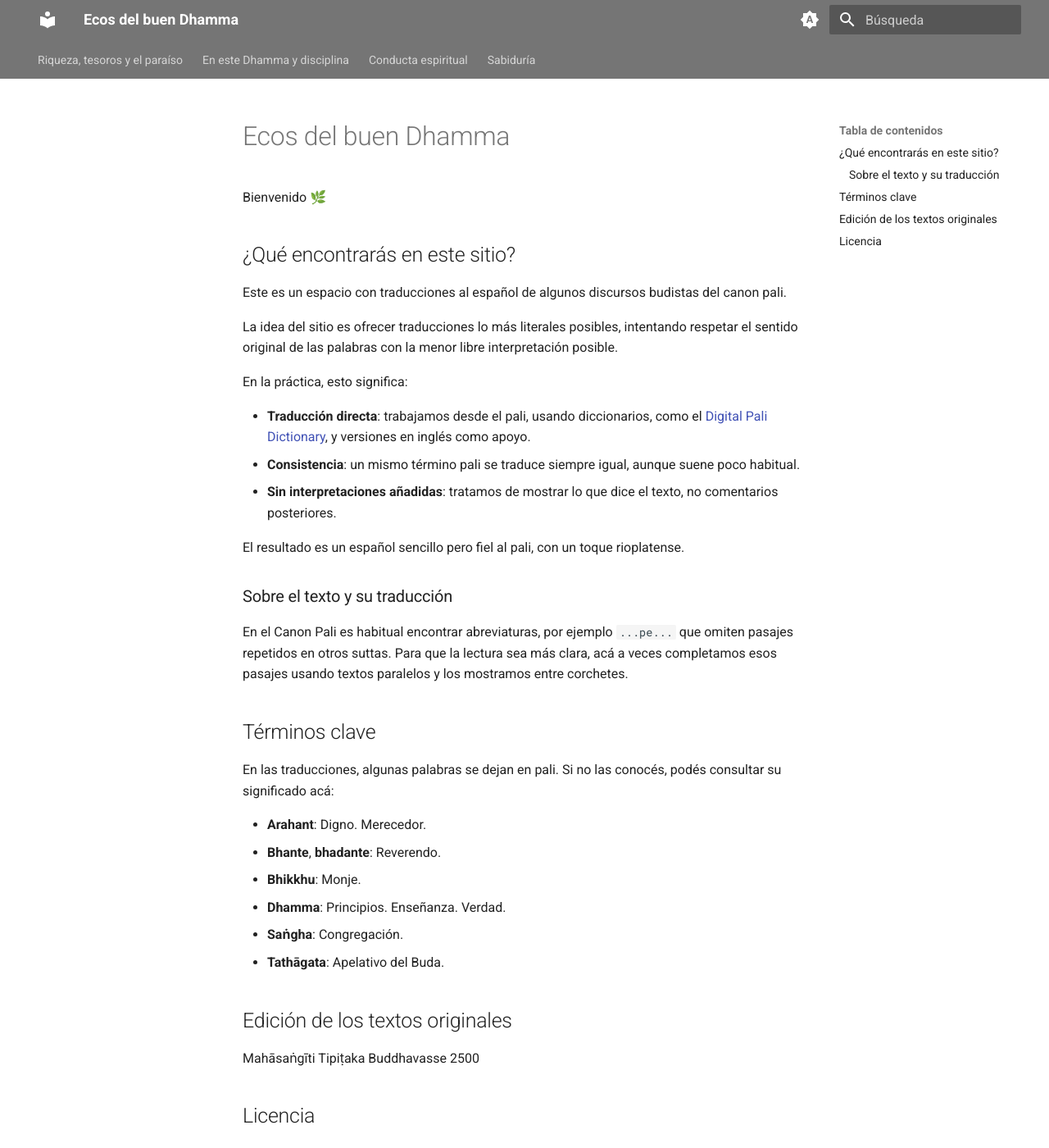
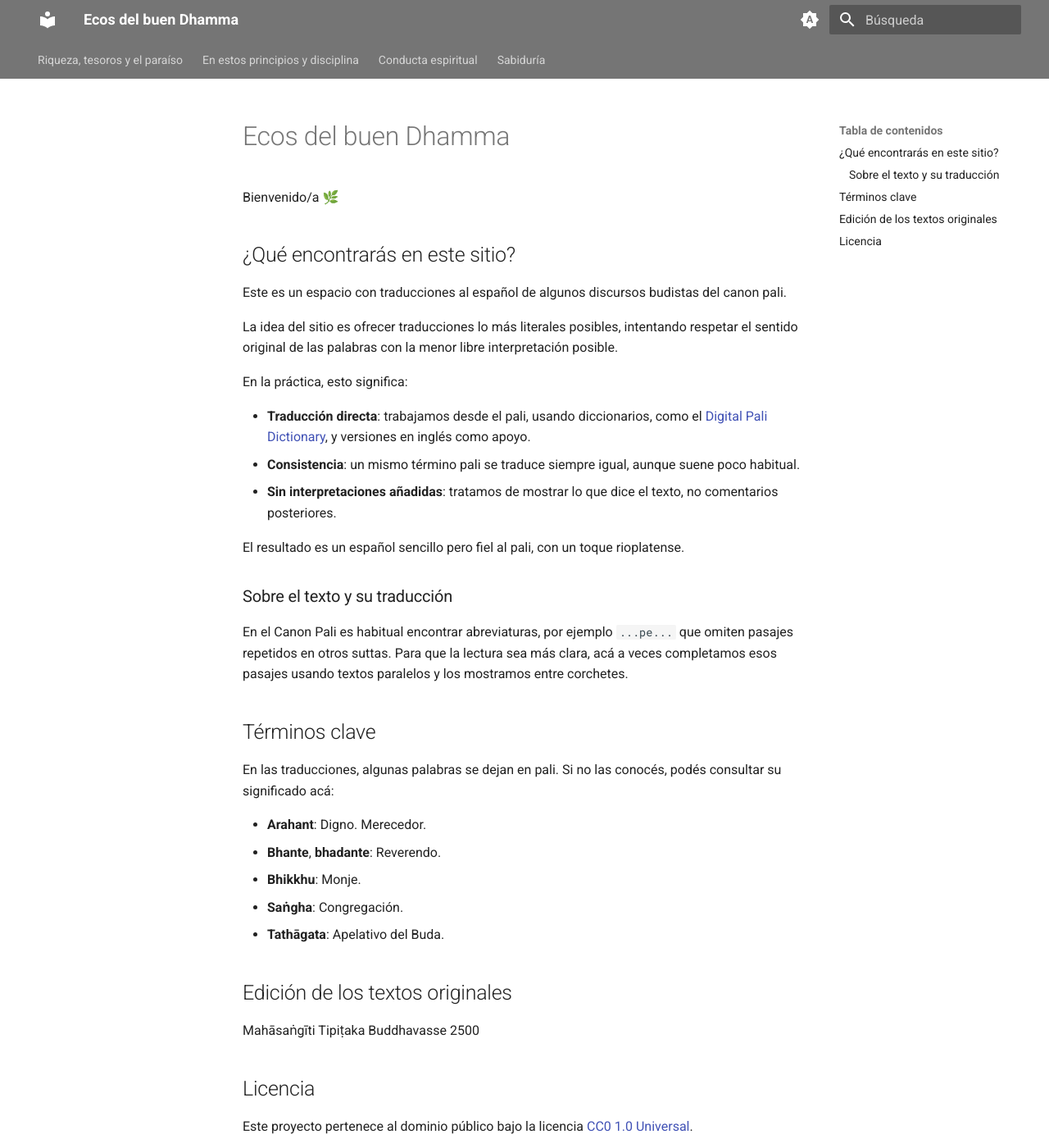
Before and after one commit to mjaviem/suttas-spanish, an MkDocs documentation site: the page built from docs/index.md, in a window 1280 px wide and 1400 px high. Shown: the whole window at 82% size. Built offline with MkDocs 1.6.1 and Material for MkDocs 9.7.7, drawn with Linux system fonts in a browser that asks for light colours.

```diff
--- a/docs/index.md
+++ b/docs/index.md
@@ -1,6 +1,6 @@
 # Ecos del buen Dhamma
 
-Bienvenido 🌿
+Bienvenido/a 🌿
 
 ## ¿Qué encontrarás en este sitio?
 
@@ -27,7 +27,6 @@ En las traducciones, algunas palabras se dejan en pali. Si no las conocés, pod
 - **Arahant**: Digno. Merecedor.
 - **Bhante**, **bhadante**: Reverendo.
 - **Bhikkhu**: Monje.
-- **Dhamma**: Principios. Enseñanza. Verdad.
 - **Saṅgha**: Congregación.
 - **Tathāgata**: Apelativo del Buda.
 
--- a/mkdocs.yml
+++ b/mkdocs.yml
@@ -56,7 +56,7 @@ nav:
       - AN 5.245 Dutiyaduccaritasutta – Discurso segundo de la mala conducta: AN-5.245.md
       - AN 5.35 Dānānisaṁsasutta – Discurso de las ventajas de regalar: AN-5.35.md
       - AN 8.33 Dānavatthusutta – Discurso de los fundamentos de regalar: AN-8.33.md
-  - En este Dhamma y disciplina:
+  - En estos principios y disciplina:
       - AN 10.66 Dutiyasukhasutta – Discurso segundo de la satisfacción: AN-10.66.md
       - SN 39.16 Dukkarasutta – Discurso de lo difícil de conseguir: SN-39.16.md
       - AN 3.55 Nibbutasutta – Discurso de lo disipado: AN-3.55.md
```
Also changed, not shown: README.md (+17 -4 lines).
